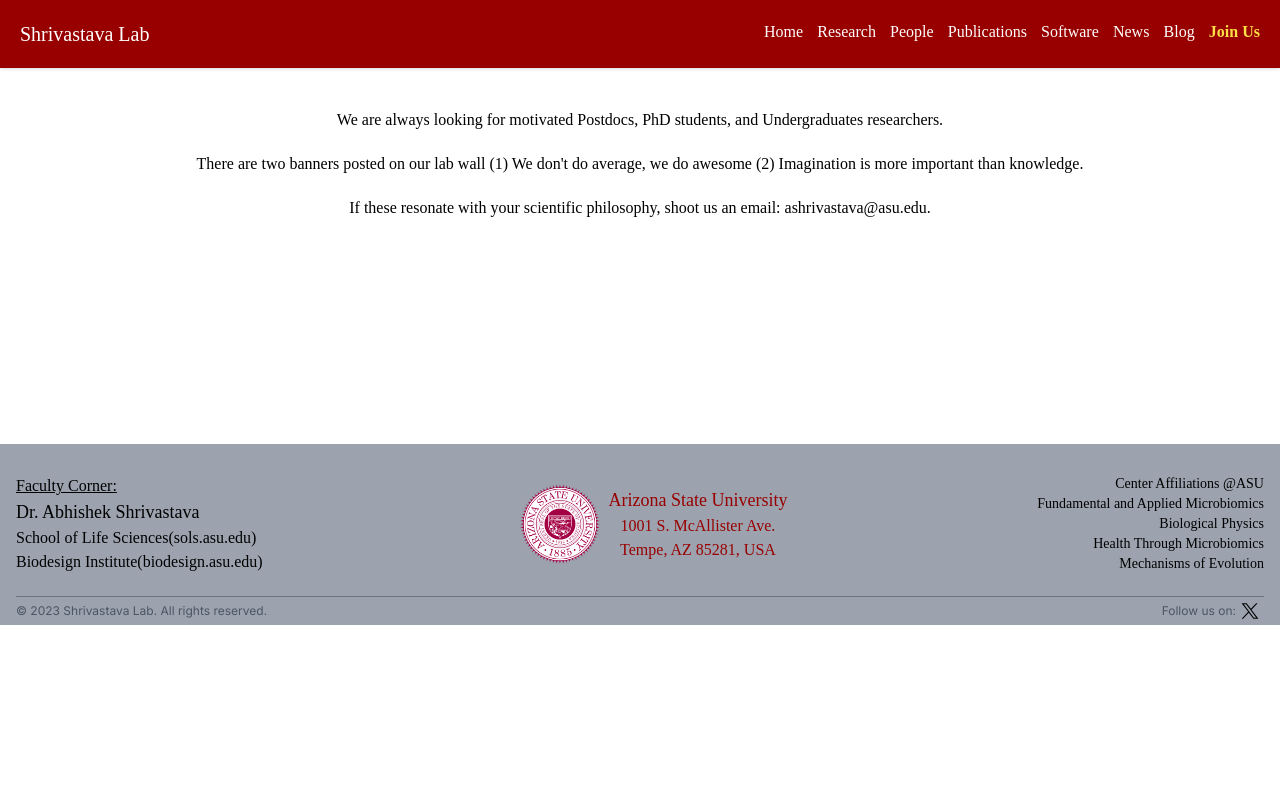
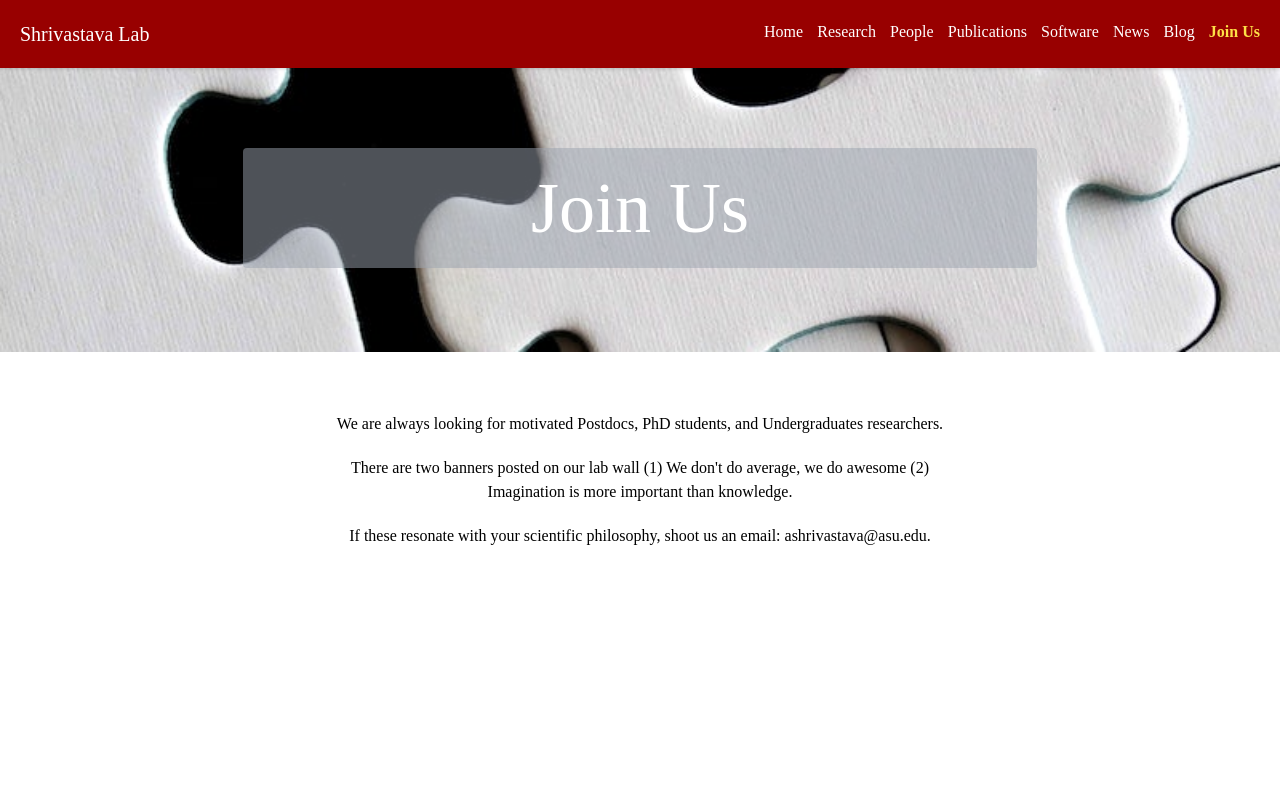
Before and after one commit to shrivastava-lab/shrivastava-lab.github.io, a Next.js app: page /join_us in a window 1280 px wide. Shown: the top 800 px of the page. Built offline with nearby package versions, Linux system fonts and the light colour scheme.

Commit message:
Revert "Added unified PageLayouts"
This reverts commit cba97b7f69856dcbdd9835a14b4a854d177d0c43.

```diff
--- a/app/blog/page.js
+++ b/app/blog/page.js
@@ -1,8 +1,12 @@
 import React from 'react'
 import content from './_data.json'
-import PageLayout from '@/layouts/PageLayout'
 
 function BlogComponent() {
+  const renderHeader = () => (
+    <div className='h-72 w-full bg-blog-hero bg-local bg-no-repeat bg-cover bg-center flex items-center justify-center'>
+      <h1 className='text-7xl font-serif text-white bg-gray-400/50 rounded px-5 lg:px-72 py-6'>Blog</h1>
+    </div>
+  )
 
   const renderLinksInContext = (context, main_index) => {
     if (!context.includes('%%')) return context
@@ -32,8 +36,8 @@ function BlogComponent() {
     return <p className='text-base'>{renderLinksInContext(context, index)}</p>
   }
 
-  const renderPageContent = () => (
-    <>
+  const renderContent = () => (
+    <div className='lg:px-80 md:px-16 px-8 py-10 font-serif'>
       <p className='my-5'>
         This section contains blog posts that we think might be informative for scientists and science enthusiasts
         around the world.
@@ -45,13 +49,14 @@ function BlogComponent() {
           {renderContext(item.context, index)}
         </div>
       ))}
-    </>
+    </div>
   )
 
   return (
-    <PageLayout pageHeading='Blog' backgroundImageExtension='blog' >
-      {renderPageContent()}
-    </PageLayout>
+    <div>
+      {renderHeader()}
+      {renderContent()}
+    </div>
   )
 }
 
--- a/app/join_us/page.js
+++ b/app/join_us/page.js
@@ -1,21 +1,32 @@
-import PageLayout from '@/layouts/PageLayout'
 import React from 'react'
 
 function JoinUsComponent() {
-  const renderPageContent = () => (
-    <>
-      <p className='my-5 text-center'>We are always looking for motivated Postdocs, PhD students, and Undergraduates researchers.</p>
+  const renderHeader = () => (
+    <div className='h-72 w-full bg-joinus-hero bg-local bg-no-repeat bg-cover bg-center flex items-center justify-center'>
+      <h1 className='lg:text-7xl text-5xl font-serif text-white bg-gray-400/50 rounded px-5 lg:px-72 py-6'>Join Us</h1>
+    </div>
+  )
+
+  const renderContent = () => (
+    <div className='lg:px-80 px-7 py-10 font-serif h-[28rem]'>
       <p className='my-5 text-center'>
-        There are two banners posted on our lab wall (1) We don't do average, we do awesome (2) Imagination is more important than knowledge.
+        We are always looking for motivated Postdocs, PhD students, and Undergraduates researchers.
       </p>
-      <p className='my-5 text-center md:mb-56'>If these resonate with your scientific philosophy, shoot us an email: ashrivastava@asu.edu.</p>
-    </>
+      <p className='my-5 text-center'>
+        There are two banners posted on our lab wall (1) We don't do average, we do awesome (2) Imagination is more
+        important than knowledge.
+      </p>
+      <p className='my-5 text-center'>
+        If these resonate with your scientific philosophy, shoot us an email: ashrivastava@asu.edu.
+      </p>
+    </div>
   )
 
   return (
-    <PageLayout backgroundImageExtension='joinus' pageHeading='Join Us'>
-      {renderPageContent()}
-    </PageLayout>
+    <div className='h-full'>
+      {renderHeader()}
+      {renderContent()}
+    </div>
   )
 }
 
--- a/app/news/page.js
+++ b/app/news/page.js
@@ -1,8 +1,13 @@
 import React from 'react'
 import content from './_data.json'
-import PageLayout from '@/layouts/PageLayout'
 
 function NewsComponent() {
+  const renderHeader = () => (
+    <div className='h-72 w-full bg-news-hero bg-local bg-no-repeat bg-cover bg-center flex items-center justify-center'>
+      <h1 className='text-7xl font-serif text-white bg-gray-400/50 rounded px-5 lg:px-72 py-6'>News</h1>
+    </div>
+  )
+
   const renderLinksInContext = (context, main_index) => {
     if (!context.includes('%%')) return context
 
@@ -20,18 +25,22 @@ function NewsComponent() {
     })
   }
 
-  const renderPageContent = () =>
-    content.map((item, index) => (
-      <div key={index} className='flex flex-row my-4'>
-        <p className='text-base text-custom-red mr-5'>{item.date}</p>
-        <p className='text-base text-left'>{renderLinksInContext(item.context, index)}</p>
-      </div>
-    ))
+  const renderContent = () => (
+    <div className='lg:px-80 md:px-12 px-6 py-10 font-serif'>
+      {content.map((item, index) => (
+        <div key={index} className='flex flex-row my-4'>
+          <p className='text-base text-custom-red mr-5'>{item.date}</p>
+          <p className='text-base'>{renderLinksInContext(item.context, index)}</p>
+        </div>
+      ))}
+    </div>
+  )
 
   return (
-    <PageLayout backgroundImageExtension='news' pageHeading='News'>
-      {renderPageContent()}
-    </PageLayout>
+    <div>
+      {renderHeader()}
+      {renderContent()}
+    </div>
   )
 }
 
--- a/app/people/page.js
+++ b/app/people/page.js
@@ -3,9 +3,13 @@ import React from 'react'
 import Image from 'next/image'
 import content from './_data'
 import Link from 'next/link'
-import PageLayout from '@/layouts/PageLayout'
 
 function PeopleComponent() {
+  const renderHeader = () => (
+    <div className='h-72 w-full bg-people-hero bg-local bg-no-repeat bg-cover bg-center flex items-center justify-center'>
+      <h1 className='text-7xl font-serif text-white bg-gray-400/50 rounded px-5 lg:px-72 py-6'>People</h1>
+    </div>
+  )
 
   const renderStudentData = (studentType = 'Postdoctoral Fellows') => (
     <div className='mt-10'>
@@ -22,8 +26,8 @@ function PeopleComponent() {
     </div>
   )
 
-  const renderPageContent = () => (
-    <>
+  const renderContent = () => (
+    <div className='lg:px-80 md:px-12 px-8 py-10 font-serif text-center '>
       <div className='flex flex-col md:flex-row lg:flex-row items-center justify-between'>
         <section className='basis-1/3'>
           <Image src={content.profile_picture} alt='Abhishek sh' className='w-full py-5' />
@@ -51,13 +55,14 @@ function PeopleComponent() {
       {renderStudentData('PhD students')}
       {renderStudentData('Undergraduate Researchers')}
       {renderStudentData('Lab alumni')}
-    </>
+    </div>
   )
 
   return (
-    <PageLayout backgroundImageExtension='people' pageHeading='People'>
-      {renderPageContent()}
-    </PageLayout>
+    <div>
+      {renderHeader()}
+      {renderContent()}
+    </div>
   )
 }
 
--- a/app/publication/page.js
+++ b/app/publication/page.js
@@ -1,18 +1,23 @@
 import React from 'react'
 import content from './_data.json'
-import PageLayout from '@/layouts/PageLayout'
 
 function PublicationComponent() {
-  const renderPageContent = () => (
-    <>
-      <p className='text-xl text-custom-red my-5 text-left'>
+  const renderHeader = () => (
+    <div className='h-72 w-full bg-publication-hero bg-local bg-no-repeat bg-cover bg-center flex items-center justify-center'>
+      <h1 className='text-6xl lg:text-7xl font-serif text-white bg-gray-400/50 rounded px-5 lg:px-72 py-6'>Publications</h1>
+    </div>
+  )
+
+  const renderContent = () => (
+    <div className='lg:px-80 md:px-12 px-6 py-10 font-serif'>
+      <p className='text-xl text-custom-red my-5'>
         Google Scholar{' '}
         <a href='https://scholar.google.com/citations?user=0nHQjzwAAAAJ&hl=en' className='underline font-bold'>
           link
         </a>
       </p>
       {content.map((item, index) => (
-        <div key={index} className='text-left'>
+        <div key={index}>
           <h1 className='text-xl font-sans text-custom-red'>{item.year}</h1>
           <div className='pl-16 py-4'>
             {item.publications.map((publication, index) => (
@@ -25,13 +30,14 @@ function PublicationComponent() {
           </div>
         </div>
       ))}
-    </>
+    </div>
   )
 
   return (
-    <PageLayout backgroundImageExtension='publication' pageHeading='Publication'>
-      {renderPageContent()}
-    </PageLayout>
+    <div>
+      {renderHeader()}
+      {renderContent()}
+    </div>
   )
 }
 
--- a/app/research/page.js
+++ b/app/research/page.js
@@ -1,8 +1,13 @@
 import React from 'react'
 import content from './_data.json'
-import PageLayout from '@/layouts/PageLayout'
 
 function ResearchComponent() {
+  const renderHeader = () => (
+    <div className='h-72 w-full bg-research-hero bg-local bg-no-repeat bg-cover bg-center flex items-center justify-center'>
+      <h1 className='text-7xl font-serif text-white bg-gray-400/50 rounded px-5 lg:px-72 py-6'>Research</h1>
+    </div>
+  )
+
   const renderLinksInParagraph = (paragraph, project_index) => {
     if (!paragraph.includes('%%')) return paragraph
 
@@ -33,8 +38,8 @@ function ResearchComponent() {
     </>
   )
 
-  const renderPageContent = () => (
-    <>
+  const renderContent = () => (
+    <div className='lg:px-80 md:px-16 px-10 py-10 font-serif text-center'>
       <p className='text-xl text-red-800 font-bold'>{content.main_headline}</p>
       {content.projects.map((project, project_index) => (
         <div key={project_index} className='pt-10 pd-5'>
@@ -50,13 +55,14 @@ function ResearchComponent() {
         </div>
       ))}
       {renderFunding()}
-    </>
+    </div>
   )
 
   return (
-    <PageLayout backgroundImageExtension='research' pageHeading='Research'>
-      {renderPageContent()}
-    </PageLayout>
+    <div>
+      {renderHeader()}
+      {renderContent()}
+    </div>
   )
 }
 
--- a/app/software/page.js
+++ b/app/software/page.js
@@ -1,34 +1,35 @@
 import React from 'react'
 import content from './_data.json'
-import PageLayout from '@/layouts/PageLayout'
 
 function SoftwareComponent() {
-  const renderPageContent = () => (
-    <>
+  const renderHeader = () => (
+    <div className='h-72 w-full bg-software-hero bg-local bg-no-repeat bg-cover bg-center flex items-center justify-center'>
+      <h1 className='lg:text-7xl text-6xl font-serif text-white bg-gray-400/50 rounded px-5 lg:px-72 py-6'>Software</h1>
+    </div>
+  )
+
+  const renderContent = () => (
+    <div className='lg:px-80 md:px-12 px-6 py-10 font-serif'>
       <p className='text-center my-5'>Our codes are mostly written in Python or MATLAB</p>
-      <p className='text-center my-5'>
-        Software developed by the lab are uploaded below as GitHub links with reference to the articles where they were used{' '}
-      </p>
+      <p className='text-center my-5'>Software developed by the lab are uploaded below as GitHub links with reference to the articles where they were used </p>
       {content.map((item, index) => (
-        <div key={index} className='lg:pl-16 pl-4 py-4 text-left'>
+        <div key={index} className='lg:pl-16 pl-4 py-4'>
           <h1 className='text-base font-serif'>
             {index + 1}. {item.title}
           </h1>
           <p>
-            {item.excerpt} <br /> Link:{' '}
-            <a className='underline text-custom-red' href={item.link.url}>
-              {item.link.text}
-            </a>
+            {item.excerpt} <br/> Link: <a className='underline text-custom-red' href={item.link.url}>{item.link.text}</a>
           </p>
         </div>
       ))}
-    </>
+    </div>
   )
 
   return (
-    <PageLayout backgroundImageExtension='software' pageHeading='Software'>
-      {renderPageContent()}
-    </PageLayout>
+    <div>
+      {renderHeader()}
+      {renderContent()}
+    </div>
   )
 }
 
--- a/layouts/PageLayout.jsx
+++ /dev/null
@@ -1,21 +0,0 @@
-import React from 'react'
-
-const PageLayout = ({ children, backgroundImageExtension='', pageHeading = '' }) => {
-  const renderHeader = () => (
-    <div className='h-72 w-full relative -z-10'>
-      <div className={`h-full w-full bg-${backgroundImageExtension}-hero bg-local bg-no-repeat bg-cover bg-center brightness-50`} />
-      <h1 className='text-7xl top-1/2 left-1/2 -translate-x-1/2 -translate-y-1/2 font-serif text-white absolute'>{pageHeading}</h1>
-    </div>
-  )
-
-  const renderContent = () => <div className='lg:px-80 md:px-12 px-8 py-10 font-serif text-center'>{children}</div>
-
-  return (
-    <div>
-      {renderHeader()}
-      {renderContent()}
-    </div>
-  )
-}
-
-export default PageLayout
```
